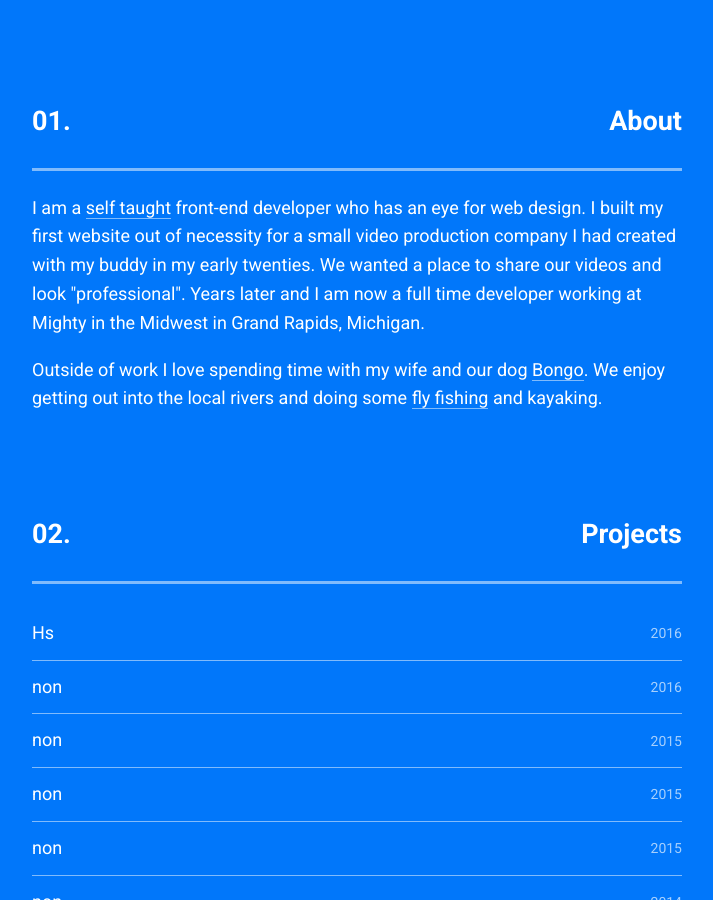
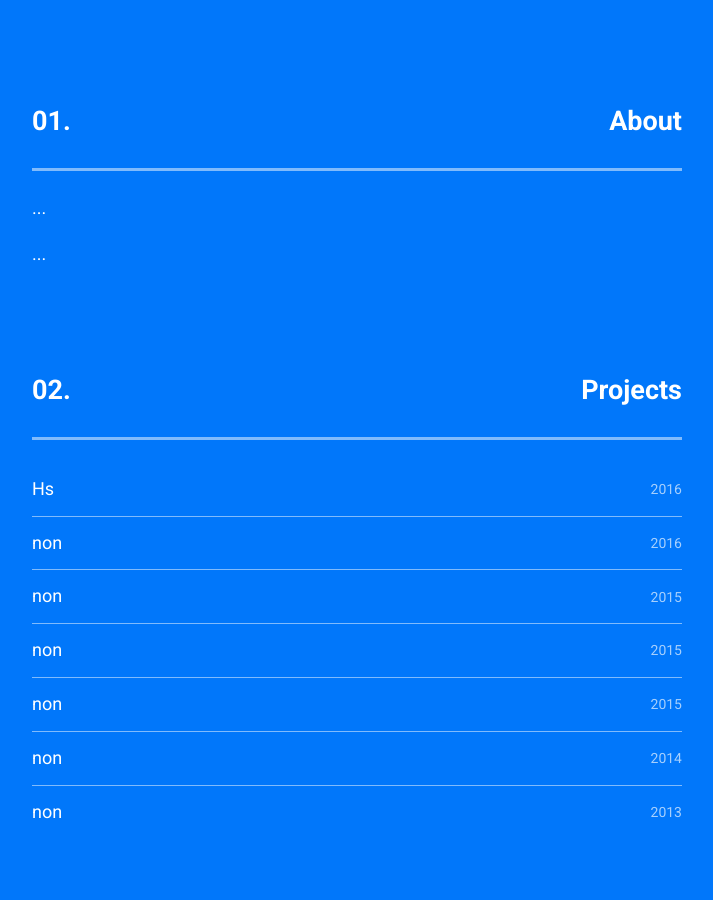
Before and after one commit to roaqey/roaqey.github.io, a Jekyll site: the page built from index.html, in a window 1280 px wide and 900 px high. Shown: the whole window, without its empty margins (283-996 px from the left). Built offline with Jekyll 4.4.1, drawn with Linux system fonts in a browser that asks for light colours.

Commit message:
Update about.html

```diff
--- a/_includes/sections/about.html
+++ b/_includes/sections/about.html
@@ -1,7 +1,7 @@
 <section class="section">
   <h2 class="section-title"><span>01.</span><span>About</span></h2>
   <div class="section-content">
-    <p>I am a <a href="http://howtoholdapencil.com/episodes/013/">self taught</a> front-end developer who has an eye for web design. I built my first website out of necessity for a small video production company I had created with my buddy in my early twenties. We wanted a place to share our videos and look "professional". Years later and I am now a full time developer working at Mighty in the Midwest in Grand Rapids, Michigan.</p>
-    <p>Outside of work I love spending time with my wife and our dog <a href="https://www.instagram.com/p/00k5NpmyBi/">Bongo</a>. We enjoy getting out into the local rivers and doing some <a href="https://www.instagram.com/p/3FgTrpGyKV/">fly fishing</a> and kayaking.</p>
+    <p>...</p>
+    <p>...</p>
   </div>
 </section>
```
